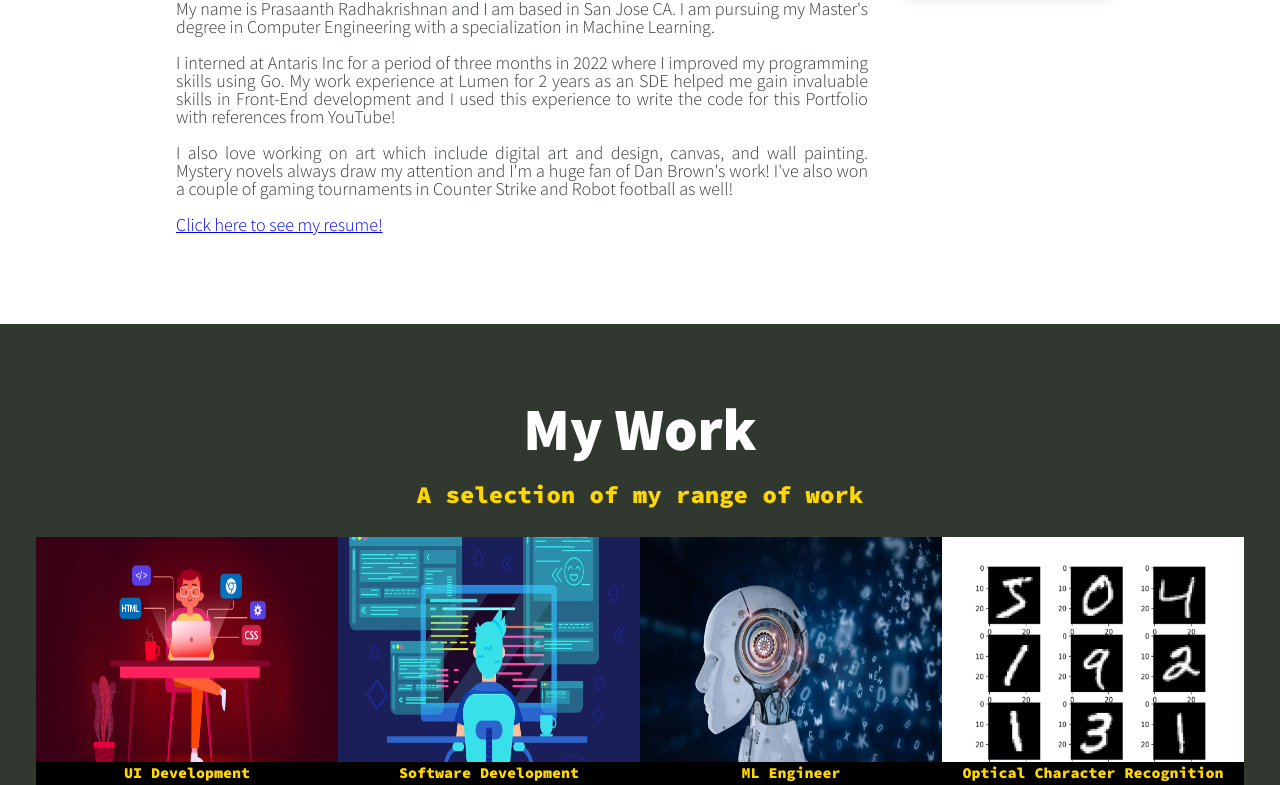
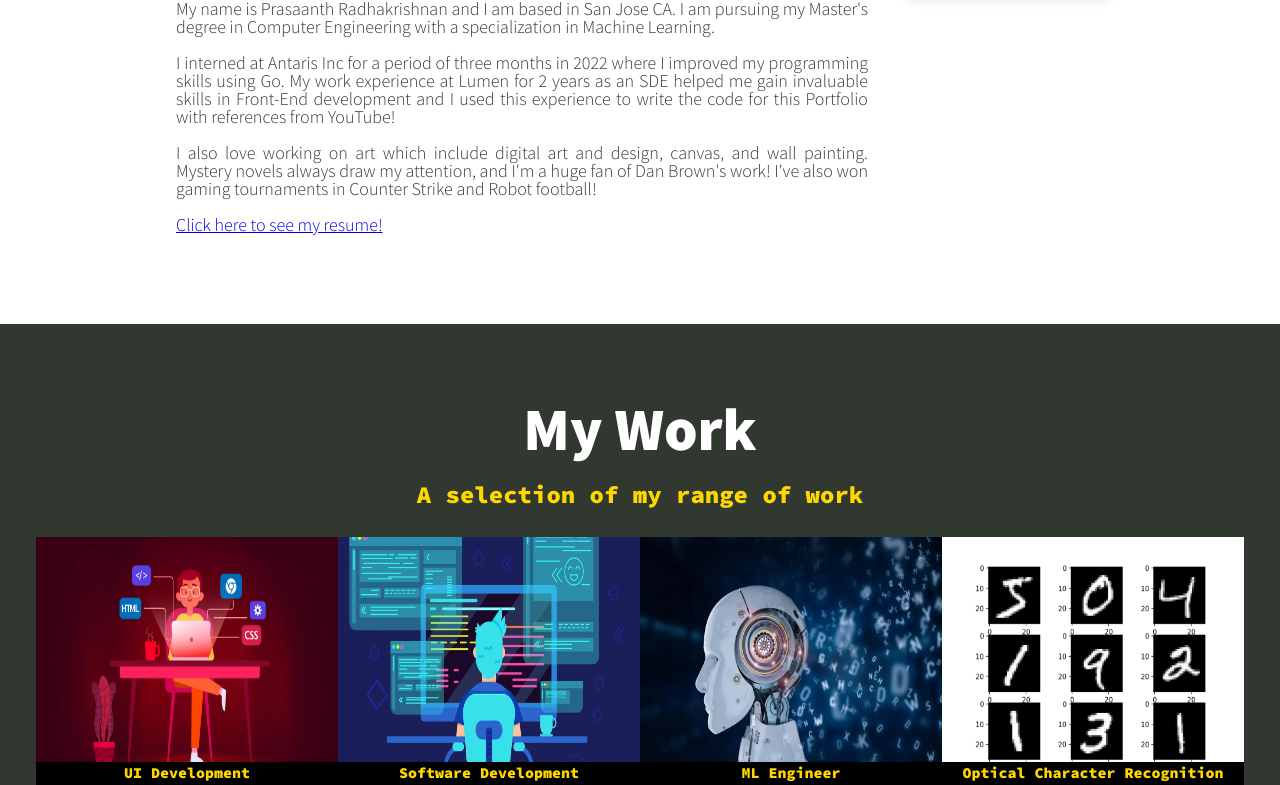
Before and after one commit to PrasaanthRadhakrishnan/PrasaanthRadhakrishnan.github.io, a plain HTML site: page index.html in a window 1280 px wide. Shown: the part 1210-1995 px from the top of the page. Drawn offline with nearby package versions, Linux system fonts and the light colour scheme.

Commit message:
Updating index.html

```diff
--- a/index.html
+++ b/index.html
@@ -79,7 +79,7 @@
                     </p>
                     <p>I interned at Antaris Inc for a period of three months in 2022 where I improved my programming skills using Go. My work experience at Lumen for 2 years as an SDE helped me gain invaluable skills in Front-End development and I used this experience to write the code for this Portfolio with references from YouTube!
                     </p>
-                    <p>I also love working on art which include digital art and design, canvas, and wall painting. Mystery novels always draw my attention and I'm a huge fan of Dan Brown's work! I've also won a couple of gaming tournaments in Counter Strike and Robot football as well!</p>
+                    <p>I also love working on art which include digital art and design, canvas, and wall painting. Mystery novels always draw my attention, and I'm a huge fan of Dan Brown's work! I've also won gaming tournaments in Counter Strike and Robot football!</p>
                     <p><a href="media/Resume.pdf">Click here to see my resume!</a></p>
                 </div>
                 <img src="img/myPhoto.png" alt="Prasaanth's Photo" class="about-me__img">
```
